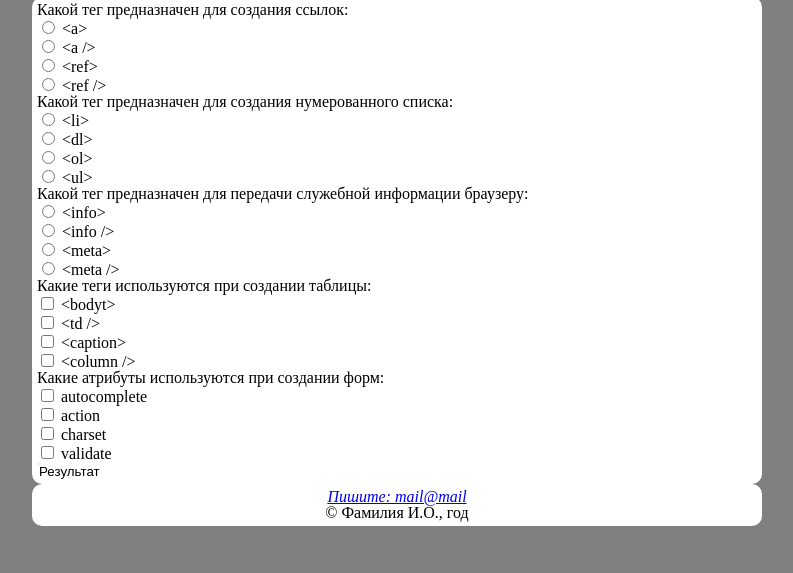
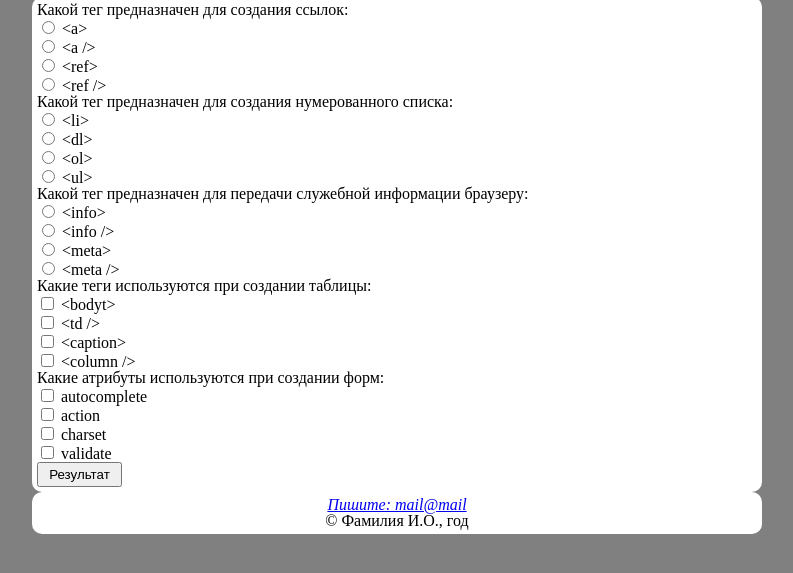
Before and after one commit to ArtemTyzhnenko/SoftServeHomeWork, a plain HTML site: page homeWork1TyzhnenkoArtem/test.html in a window 1280 px wide. Shown: the part 119-692 px from the top of the page, without its empty margins (243-1036 px from the left). Drawn offline with Linux system fonts and the light colour scheme.

Commit message:
New fixes

```diff
--- a/homeWork1TyzhnenkoArtem/css/main.css
+++ b/homeWork1TyzhnenkoArtem/css/main.css
@@ -28,7 +28,6 @@ body {
     margin: 0 auto;
     color: white;
     background-color: gray;
-    border-color: none;
 }
 
 button{
@@ -86,7 +85,8 @@ button{
     left: 0;
     bottom:0;
     right: 0;
-    top: 15px;
+    top: 16px;
+    -moz-top: 17px;
     z-index: 1;
 }
 .navigation .drop li{
@@ -259,4 +259,8 @@ button{
 .test{
     padding-bottom: 5px;
 }
+.test .button button{
+    width: 85px;
+    height: 25px;
+}
 /*TEST END*/
--- a/homeWork1TyzhnenkoArtem/css/reset.css
+++ b/homeWork1TyzhnenkoArtem/css/reset.css
@@ -19,6 +19,10 @@ time, mark, audio, video {
     margin: 0;
     padding: 0;
     border: 0;
+    top: 0;
+    left: 0;
+    right: 0;
+    bottom: 0;
     font-size: 100%;
     font: inherit;
     vertical-align: baseline;
```
Also changed, not shown: homeWork1TyzhnenkoArtem/html5.html (+4 -4 lines).
